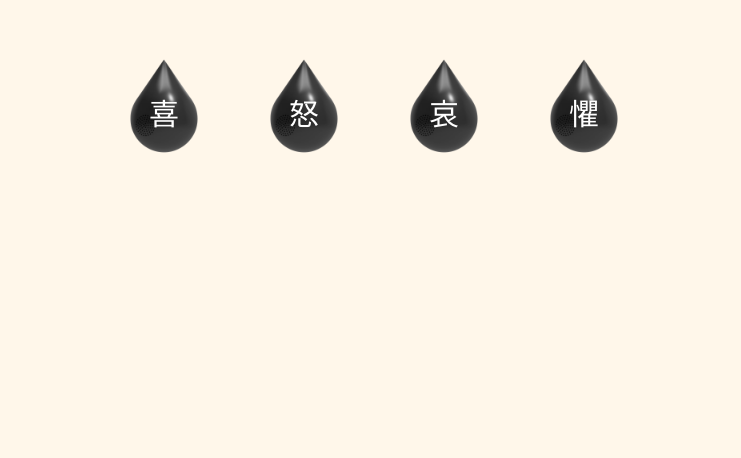
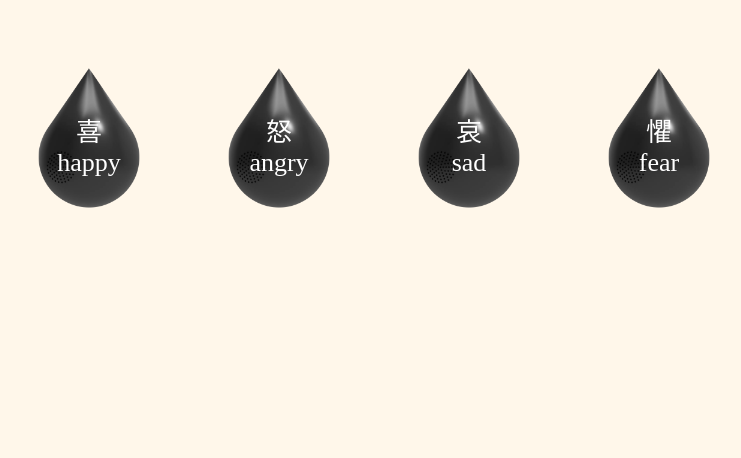
Before and after one commit to 1092024/saymore_web_experience, a plain HTML site: page index.html in a window 1280 px wide. Shown: the part 342-800 px from the top of the page, without its empty margins (266-1007 px from the left). Drawn offline with Linux system fonts and the light colour scheme.

Commit message:
Add files via upload

```diff
--- a/index.html
+++ b/index.html
@@ -9,12 +9,32 @@
   <body>
     <div class="container" id="allBG">
       <div class="content">
-        <h1 class="question">今天你的情緒是如何的?</h1>
+        <h1 class="question">
+          今天你的情緒如何呢?
+          <br />
+          How are you feeling today?
+        </h1>
         <div class="emotion">
-          <div id="happyTxt" class="emotionTxt">喜</div>
-          <div id="angryTxt" class="emotionTxt">怒</div>
-          <div id="sadTxt" class="emotionTxt">哀</div>
-          <div id="scaredTxt" class="emotionTxt">懼</div>
+          <div id="happyTxt" class="emotionTxt">
+            喜
+            <br />
+            happy
+          </div>
+          <div id="angryTxt" class="emotionTxt">
+            怒
+            <br />
+            angry
+          </div>
+          <div id="sadTxt" class="emotionTxt">
+            哀
+            <br />
+            sad
+          </div>
+          <div id="scaredTxt" class="emotionTxt">
+            懼
+            <br />
+            fear
+          </div>
         </div>
       </div>
     </div>
@@ -26,8 +46,16 @@
     </div>
 
     <div class="videoBlackBG" id="videoBlackBG" style="display: none">
-      <div>重新選擇</div>
-      <div>回首頁</div>
+      <div>
+        重新選擇
+        <br />
+        Again
+      </div>
+      <div>
+        回首頁
+        <br />
+        home
+      </div>
     </div>
 
     <script src="script.js"></script>
--- a/style.css
+++ b/style.css
@@ -19,6 +19,7 @@
 
 .question {
   margin-bottom: 50px;
+  line-height: 55px;
   letter-spacing: 12px;
 }
 
@@ -29,16 +30,16 @@
 }
 
 .emotionTxt {
-  border-radius: 50px;
-  width: 100px;
-  height: 100px;
+  /* border-radius: 50px; */
+  width: 150px;
+  height: 150px;
   background-image: url("./img/special2.png");
   background-size: cover;
   margin: 20px;
   display: flex;
   justify-content: center;
   align-items: center;
-  font-size: 30px;
+  font-size: 26px;
   color: rgb(255, 255, 255);
   padding-top: 12px;
 }
@@ -81,6 +82,7 @@
   padding: 20px;
   background-color: rgba(255, 255, 255, 0.1);
   cursor: pointer;
+  text-align: center;
 }
 
 .videoBlackBG div:hover {
```
